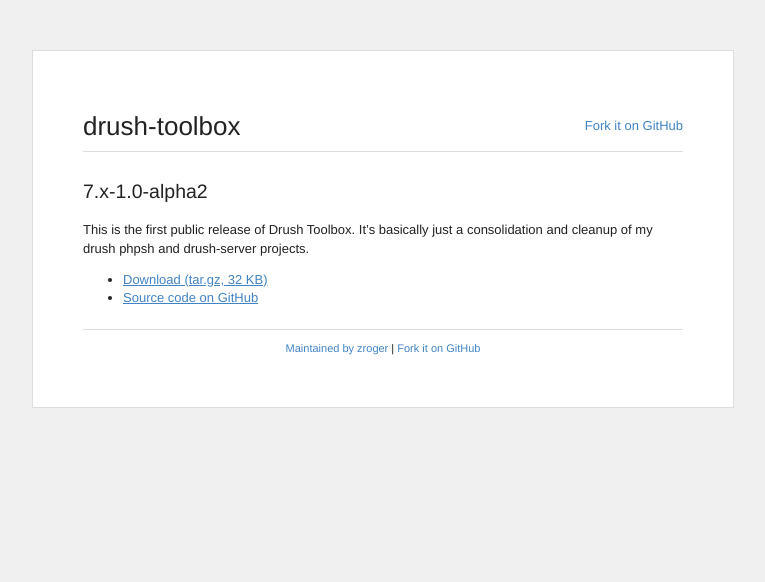
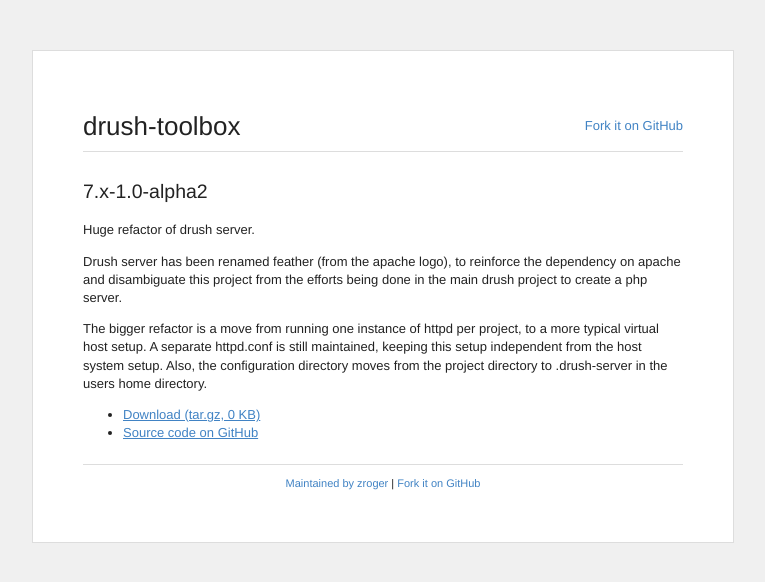
Before and after one commit to zroger/drush-toolbox, a Jekyll site: the page built from _posts/2011-10-01-7.x-1.0-alpha2.md, in a window 1280 px wide. Shown: the top 582 px of the page, without its empty margins (257-1022 px from the left). Built offline with Jekyll 4.4.1, drawn with Linux system fonts in a browser that asks for light colours.

Commit message:
added 7.x-1.0-alpha2 release

```diff
--- a/_config.yml
+++ b/_config.yml
@@ -1,6 +1,6 @@
 name: drush-toolbox
 permalink: /releases/:title.html
-baseurl: /drush-toolbox
+#baseurl: /drush-toolbox
 project:
   title: Drush Developers' Toolbox
   short_name: drush-toolbox
--- a/_posts/2011-10-01-7.x-1.0-alpha2.md
+++ b/_posts/2011-10-01-7.x-1.0-alpha2.md
@@ -7,9 +7,18 @@ version_major: 1
 version_minor: 0
 version_extra: alpha2
 download_link: http://cloud.github.com/downloads/zroger/drush-toolbox/drush-toolbox-7.x-1.0-alpha2.tgz
-download_hash: 5ac26d1b4615240d294b6fd151aea7bd
-download_size: 32349
+download_hash: 92dd2cb1bc812091b61a87ceb8f4c36f
+download_size: 153
 ---
 
-This is the first public release of Drush Toolbox.  It's basically just a
-consolidation and cleanup of my drush phpsh and drush-server projects.
+Huge refactor of drush server.
+
+Drush server has been renamed feather (from the apache logo), to reinforce
+the dependency on apache and disambiguate this project from the efforts
+being done in the main drush project to create a php server.
+
+The bigger refactor is a move from running one instance of httpd per
+project, to a more typical virtual host setup.  A separate httpd.conf is
+still maintained, keeping this setup independent from the host system setup.
+Also, the configuration directory moves from the project directory to
+.drush-server in the users home directory.
```
Also changed, not shown: _layouts/project.html (+34 -2 lines), index.md (+2 -0 lines).
